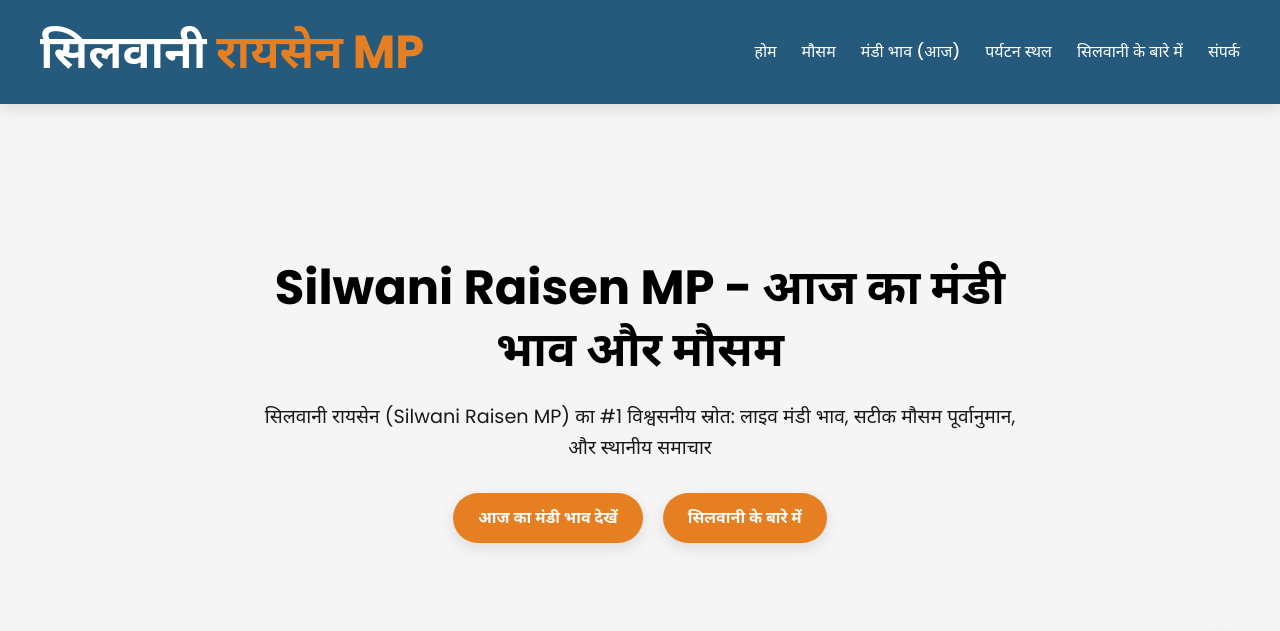
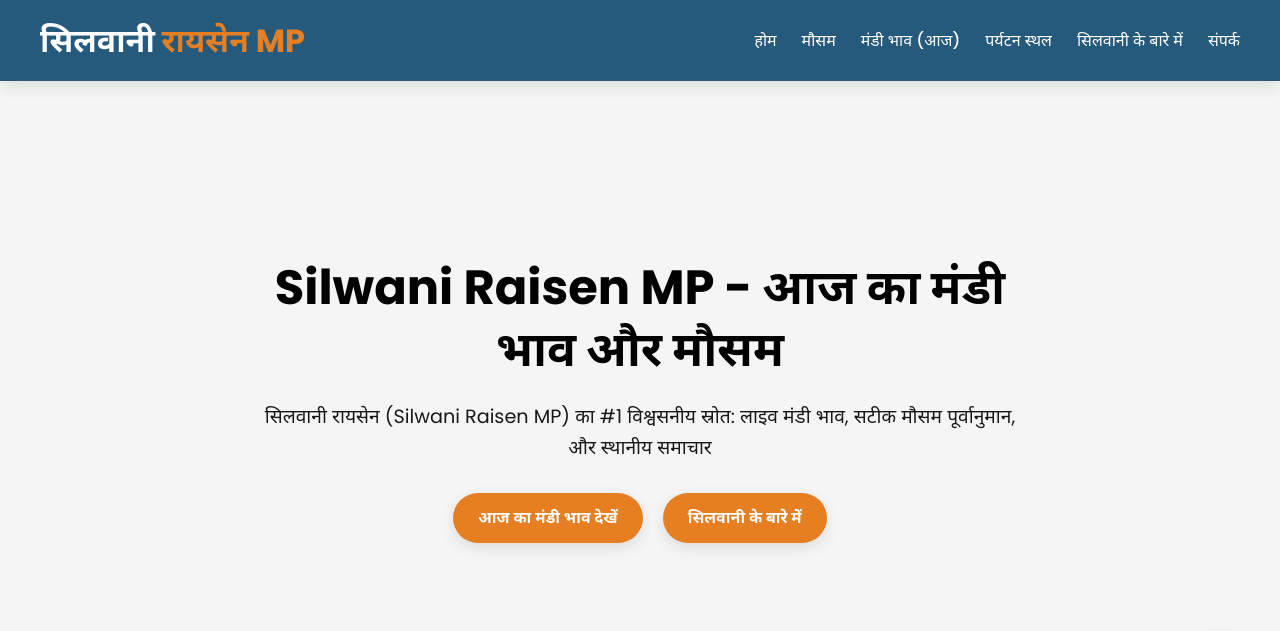
Before and after one commit to codewithmayank95/silwaniraisenmp, a plain HTML site: page index.html in a window 1280 px wide. Shown: the top 631 px of the page. Drawn offline with Linux system fonts and the light colour scheme; no server answers; a script that the page names is missing.

Commit message:
style.css

```diff
--- a/style.css
+++ b/style.css
@@ -120,7 +120,7 @@
         }
 
         .logo-text {
-            font-size: 2.9rem;
+            font-size: 2.0rem;
             font-weight: 700;
             color: var(--white);
         }
```
